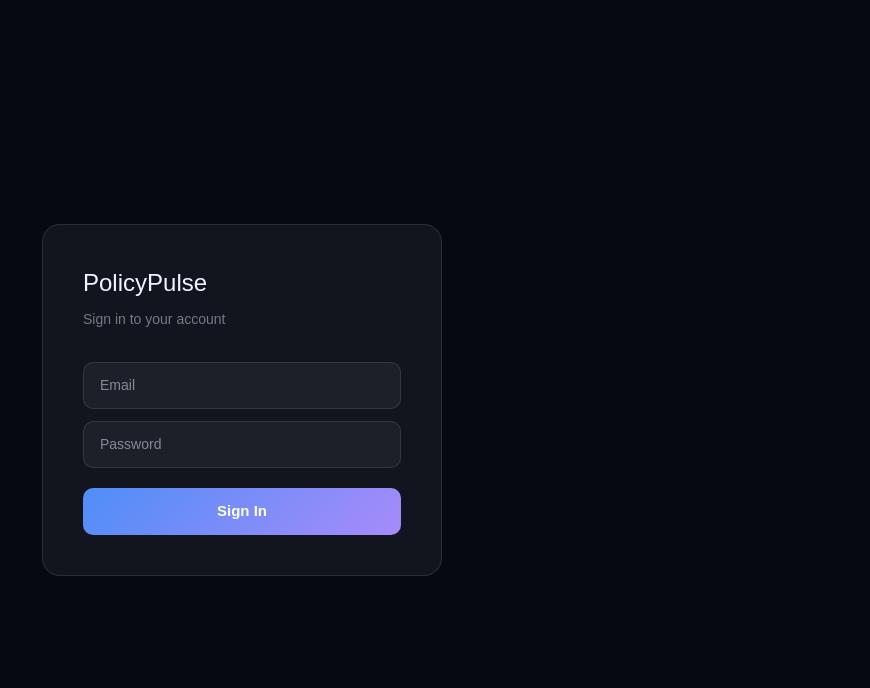
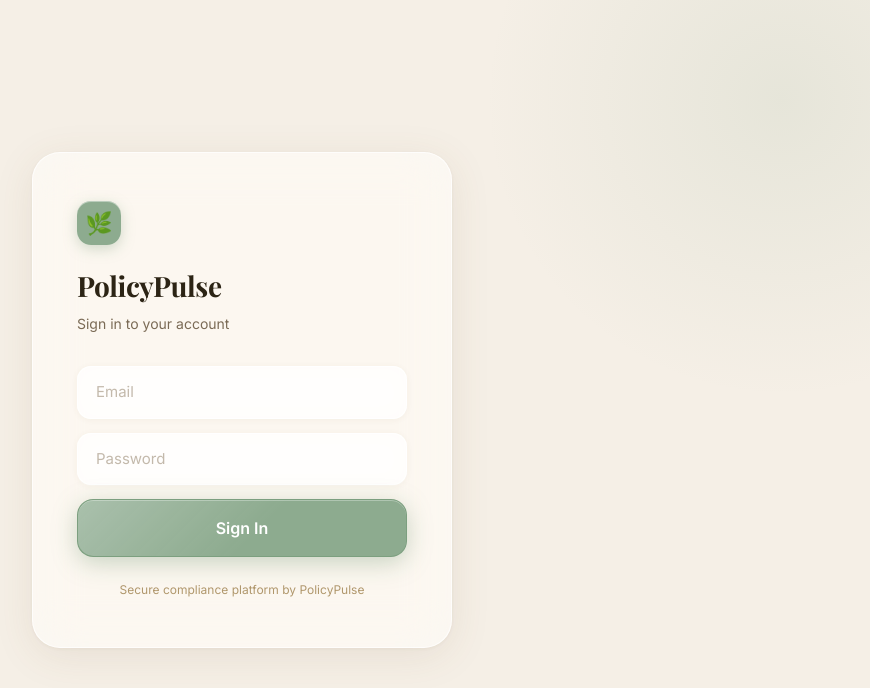
Before and after one commit to jacekimmy/policypulse, a Next.js app: page /login in a window 1280 px wide. Shown: the top 688 px of the page, without its empty margins (398-1268 px from the left). Built offline with nearby package versions, Linux system fonts and the light colour scheme; no server answers.

Commit message:
wire up real onboarding data

```diff
--- a/app/login/page.tsx
+++ b/app/login/page.tsx
@@ -3,6 +3,163 @@
 import { useState } from 'react'
 import { createClient } from '../../lib/supabase'
 import { useRouter } from 'next/navigation'
+
+const LOGIN_STYLE = `
+  @import url('https://fonts.googleapis.com/css2?family=Playfair+Display:wght@400;500;600;700&family=Inter:wght@400;500;600&display=swap');
+
+  * { box-sizing: border-box; margin: 0; padding: 0; }
+
+  body {
+    background: #f5efe6;
+    font-family: 'Inter', sans-serif;
+  }
+
+  .login-bg {
+    min-height: 100vh;
+    background: #f5efe6;
+    display: flex;
+    align-items: center;
+    justify-content: center;
+    padding: 24px;
+    position: relative;
+    overflow: hidden;
+  }
+
+  .login-bg::before {
+    content: '';
+    position: absolute;
+    width: 600px;
+    height: 600px;
+    border-radius: 50%;
+    background: radial-gradient(circle, rgba(122,158,126,0.12) 0%, transparent 70%);
+    top: -200px;
+    right: -200px;
+    pointer-events: none;
+  }
+
+  .login-bg::after {
+    content: '';
+    position: absolute;
+    width: 400px;
+    height: 400px;
+    border-radius: 50%;
+    background: radial-gradient(circle, rgba(196,129,58,0.08) 0%, transparent 70%);
+    bottom: -100px;
+    left: -100px;
+    pointer-events: none;
+  }
+
+  .login-card {
+    background: rgba(255,255,255,0.55);
+    backdrop-filter: blur(24px) saturate(180%);
+    -webkit-backdrop-filter: blur(24px) saturate(180%);
+    border: 1px solid rgba(255,255,255,0.7);
+    border-radius: 28px;
+    padding: 48px 44px;
+    width: 100%;
+    max-width: 420px;
+    box-shadow: 0 8px 40px rgba(122,90,50,0.1), 0 1px 4px rgba(122,90,50,0.06);
+    position: relative;
+    z-index: 1;
+  }
+
+  .login-logo {
+    width: 44px;
+    height: 44px;
+    border-radius: 14px;
+    background: rgba(122,158,126,0.85);
+    display: flex;
+    align-items: center;
+    justify-content: center;
+    font-size: 22px;
+    box-shadow: 0 4px 14px rgba(122,158,126,0.35), inset 0 1px 0 rgba(255,255,255,0.4);
+    margin-bottom: 20px;
+  }
+
+  .login-input {
+    width: 100%;
+    padding: 14px 18px;
+    border-radius: 14px;
+    background: rgba(255,255,255,0.65);
+    backdrop-filter: blur(12px);
+    -webkit-backdrop-filter: blur(12px);
+    border: 1px solid rgba(255,255,255,0.8);
+    color: #2c2415;
+    font-family: 'Inter', sans-serif;
+    font-size: 15px;
+    outline: none;
+    transition: border-color 0.18s, box-shadow 0.18s, transform 0.18s;
+    box-shadow: 0 1px 6px rgba(122,90,50,0.06);
+    margin-bottom: 14px;
+  }
+
+  .login-input:focus {
+    border-color: rgba(122,158,126,0.7);
+    box-shadow: 0 0 0 4px rgba(122,158,126,0.12);
+    transform: translateY(-1px);
+    background: rgba(255,255,255,0.85);
+  }
+
+  .login-input::placeholder {
+    color: rgba(122,100,70,0.45);
+  }
+
+  .login-btn {
+    width: 100%;
+    padding: 16px;
+    border-radius: 16px;
+    border: 1px solid rgba(122,158,126,0.9);
+    background: rgba(122,158,126,0.85);
+    color: #fff;
+    font-family: 'Inter', sans-serif;
+    font-size: 16px;
+    font-weight: 600;
+    cursor: pointer;
+    margin-top: 8px;
+    position: relative;
+    overflow: hidden;
+    transition: all 0.2s cubic-bezier(0.34, 1.56, 0.64, 1);
+    box-shadow: 0 6px 24px rgba(122,158,126,0.4), inset 0 1px 0 rgba(255,255,255,0.3);
+  }
+
+  .login-btn::before {
+    content: '';
+    position: absolute;
+    inset: 0;
+    background: linear-gradient(135deg, rgba(255,255,255,0.25) 0%, rgba(255,255,255,0) 55%);
+    border-radius: inherit;
+    pointer-events: none;
+  }
+
+  .login-btn:hover:not(:disabled) {
+    background: rgba(100,140,105,0.95);
+    border-color: rgba(100,140,105,1);
+    box-shadow: 0 10px 32px rgba(122,158,126,0.5), inset 0 1px 0 rgba(255,255,255,0.3);
+    transform: translateY(-3px) scale(1.02);
+  }
+
+  .login-btn:active:not(:disabled) {
+    transform: translateY(2px) scale(0.97);
+    box-shadow: 0 2px 10px rgba(122,158,126,0.3), inset 0 2px 6px rgba(0,0,0,0.1);
+    background: rgba(90,130,95,0.95);
+  }
+
+  .login-btn:disabled {
+    opacity: 0.7;
+    cursor: not-allowed;
+  }
+
+  .error-box {
+    padding: 12px 16px;
+    border-radius: 12px;
+    background: rgba(184,92,82,0.1);
+    border: 1px solid rgba(184,92,82,0.25);
+    color: #8a2e25;
+    font-size: 13px;
+    font-weight: 500;
+    margin-bottom: 14px;
+  }
+`
 
 export default function LoginPage() {
   const [email, setEmail] = useState('')
@@ -25,47 +182,48 @@ export default function LoginPage() {
   }
 
   return (
-    <div style={{
-      minHeight: '100vh', background: '#060912', display: 'flex',
-      alignItems: 'center', justifyContent: 'center', fontFamily: 'sans-serif'
-    }}>
-      <div style={{
-        background: 'rgba(255,255,255,0.05)', border: '1px solid rgba(255,255,255,0.1)',
-        borderRadius: '18px', padding: '40px', width: '100%', maxWidth: '400px'
-      }}>
-        <h1 style={{ color: '#f0f4ff', fontSize: '24px', marginBottom: '8px' }}>PolicyPulse</h1>
-        <p style={{ color: 'rgba(240,244,255,0.45)', fontSize: '14px', marginBottom: '32px' }}>Sign in to your account</p>
+    <>
+      <style>{LOGIN_STYLE}</style>
+      <div className="login-bg">
+        <div className="login-card">
+          <div className="login-logo">🌿</div>
+
+          <h1 style={{ fontFamily: "'Playfair Display', serif", fontSize: '28px', fontWeight: 700, color: '#2c2415', letterSpacing: '-0.4px', marginBottom: '6px' }}>
+            PolicyPulse
+          </h1>
+          <p style={{ color: '#7a6a55', fontSize: '14px', marginBottom: '32px' }}>
+            Sign in to your account
+          </p>
 
           <input
-          type="email" placeholder="Email" value={email}
+            className="login-input"
+            type="email"
+            placeholder="Email"
+            value={email}
             onChange={e => setEmail(e.target.value)}
-          style={{
-            width: '100%', padding: '12px 16px', borderRadius: '10px', marginBottom: '12px',
-            background: 'rgba(255,255,255,0.05)', border: '1px solid rgba(255,255,255,0.1)',
-            color: '#f0f4ff', fontSize: '14px', outline: 'none', boxSizing: 'border-box'
-          }}
+            onKeyDown={e => e.key === 'Enter' && handleLogin()}
           />
           <input
-          type="password" placeholder="Password" value={password}
+            className="login-input"
+            type="password"
+            placeholder="Password"
+            value={password}
             onChange={e => setPassword(e.target.value)}
-          style={{
-            width: '100%', padding: '12px 16px', borderRadius: '10px', marginBottom: '20px',
-            background: 'rgba(255,255,255,0.05)', border: '1px solid rgba(255,255,255,0.1)',
-            color: '#f0f4ff', fontSize: '14px', outline: 'none', boxSizing: 'border-box'
-          }}
+            onKeyDown={e => e.key === 'Enter' && handleLogin()}
+            style={{ marginBottom: '6px' }}
           />
-        {error && <p style={{ color: '#f87171', fontSize: '13px', marginBottom: '12px' }}>{error}</p>}
-        <button
-          onClick={handleLogin} disabled={loading}
-          style={{
-            width: '100%', padding: '12px', borderRadius: '10px', border: 'none',
-            background: 'linear-gradient(135deg, #4f8ef7, #a78bfa)',
-            color: 'white', fontSize: '15px', fontWeight: '600', cursor: 'pointer'
-          }}
-        >
+
+          {error && <div className="error-box">⚠ {error}</div>}
+
+          <button className="login-btn" onClick={handleLogin} disabled={loading}>
             {loading ? 'Signing in...' : 'Sign In'}
           </button>
+
+          <p style={{ textAlign: 'center', fontSize: '12px', color: '#b0976c', marginTop: '24px' }}>
+            Secure compliance platform by PolicyPulse
+          </p>
         </div>
       </div>
+    </>
   )
 }
```
Lines whose indentation alone changed are shown as unchanged.
